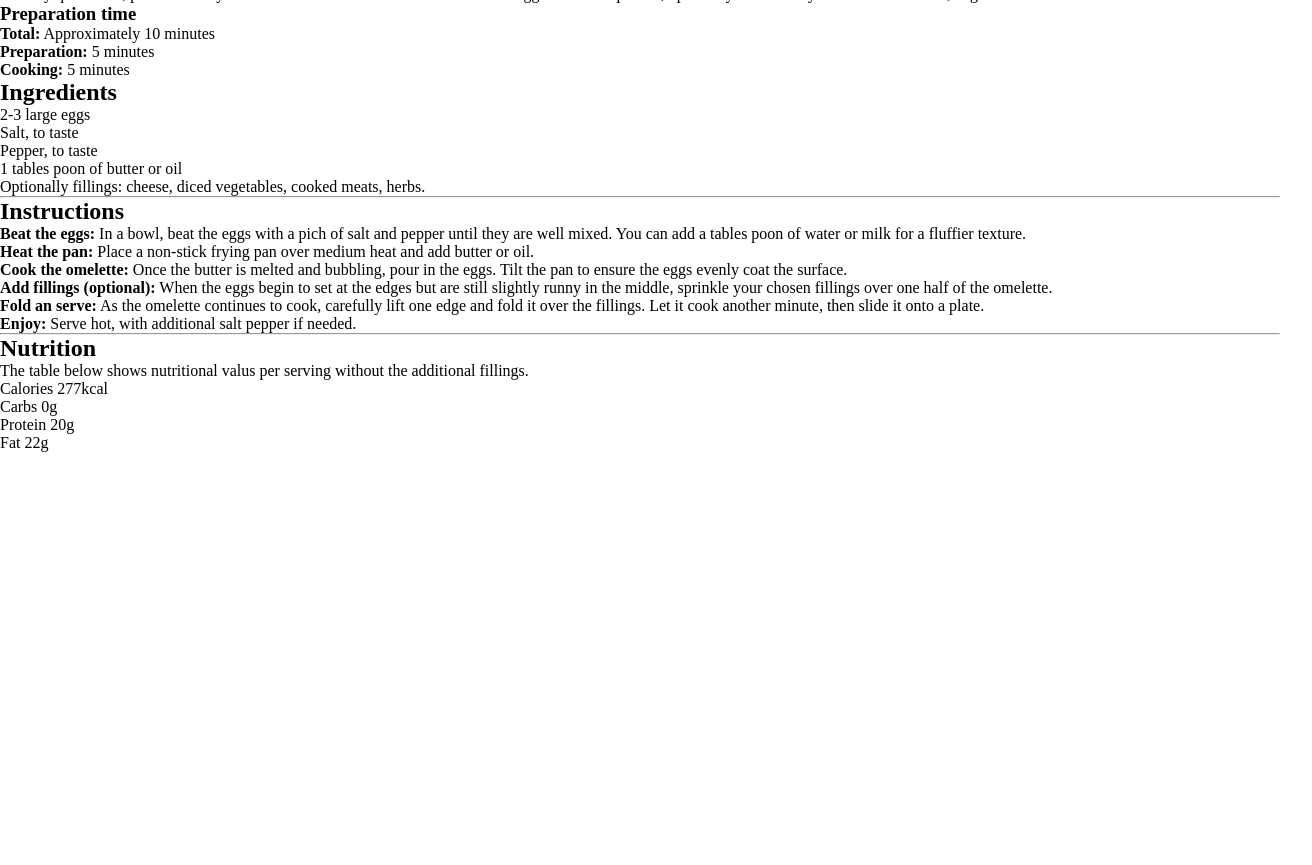
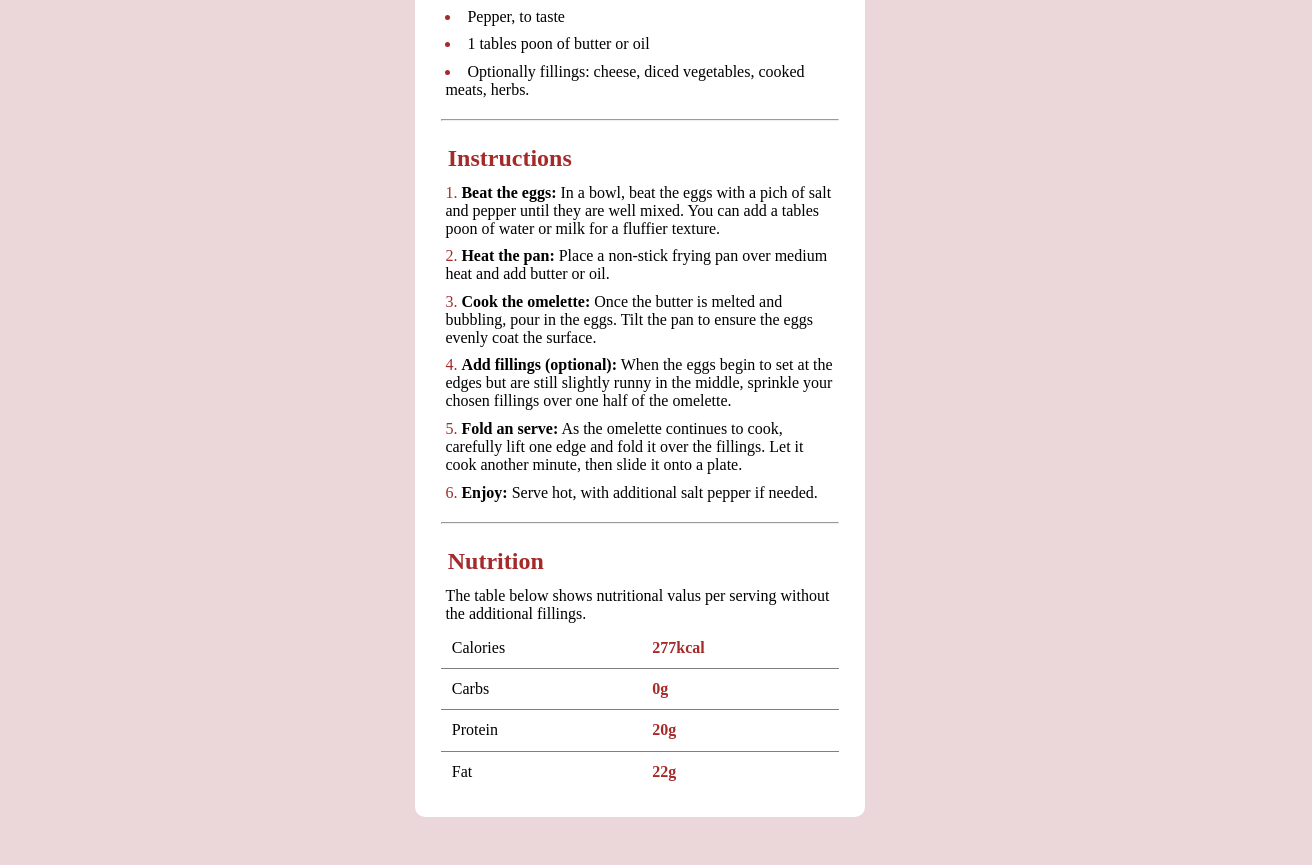
Before and after one commit to Claudina-Jose-Mario/recipe_page_main, a plain HTML site: page index.html in a window 1280 px wide. Shown: the part 656-1521 px from the top of the page, 1312 px wide, since content can reach past the window. Before the commit the page ends 1108 px from the top, so only its background shows below. Drawn offline with Linux system fonts and the light colour scheme.

Commit message:
Actualizações finais no projecto de Recipe Page Main

```diff
--- a/css/style.css
+++ b/css/style.css
@@ -3,3 +3,111 @@
     padding: 0;
     box-sizing: border-box;
 }
+
+body {
+    background-color: rgb(235, 214, 217);
+}
+
+.main {
+    background-color: white;
+    width: 450px;
+    margin: 3em auto;
+    border-radius: 10px;
+    padding: 1.6em;
+}
+
+h1 {
+    margin: 0.5em;
+}
+
+.div-preparation {
+    background-color: rgb(235, 187, 195);
+    margin: 0.5em auto 0.8em auto;
+    border-radius: 10px;
+    padding: 0.5em;
+}
+
+.preparation {
+    color: purple;
+}
+
+.list-one {
+    margin: 1em;
+}
+
+h2 {
+    color: brown;
+}
+
+.item::marker {
+    color: purple;
+}
+
+.list-item::marker {
+color: brown;
+}
+
+ hr {
+    margin: 1em 0 1em 0;
+ }
+
+ h2, li, p {
+    padding: 0.3em;
+ }
+
+.valor {
+    color: brown;
+    text-align: right;
+}
+
+table {
+    width: 100%;
+    border-collapse: collapse;
+
+}
+
+tr {
+    border-bottom: 1px solid gray;
+    border-collapse: collapse;
+}
+
+.valor {
+    display: inline-block;
+}
+
+span {
+    align-items: right;
+}
+
+.peso {
+    text-align: center;
+}
+
+.valor {
+    display: inline-block;
+}
+
+ul, ol {
+    list-style-position: inside;
+}
+
+img {
+    width: 100%;
+    border-radius: 10px;
+    display: block;
+
+}
+
+tr, td {
+    padding: 0.7em;
+}
+
+tr:last-child {
+    border-bottom: none;
+}
+
+.peso {
+    color: brown;
+    font-weight: bold;
+    text-align: left;
+}
--- a/index.html
+++ b/index.html
@@ -8,48 +8,62 @@
 </head>
 <body>
     <div class="main">
-        <img src="img/omelette.jpeg" alt="omelette">
+        <img src="img/omelette.jpeg" alt="omelette" width="200px">
         <h1>Simple Omelette Recipe</h1>
         <p>
             An easy quick dish, perfect for any meal. This classic omelette combines beaten eggs cooked to perfect, optionally filled with your choice of cheese, vegetables or meats.
         </p>
 
-        <div>
-            <h3>Preparation time</h3>
-            <ul>
-                <li><strong>Total:</strong> Approximately 10 minutes</li>
-                <li><strong>Preparation:</strong> 5 minutes</li>
-                <li><strong>Cooking:</strong> 5 minutes</li>
+        <div class="div-preparation">
+            <h3 class="preparation">Preparation time</h3>
+            <ul class="list-one">
+                <li class="item"><strong>Total:</strong> Approximately 10 minutes</li>
+                <li class="item"><strong>Preparation:</strong> 5 minutes</li>
+                <li class="item"><strong>Cooking:</strong> 5 minutes</li>
             </ul>
         </div>
 
         <h2>Ingredients</h2>
-        <ul>
-            <li>2-3 large eggs</li>
-            <li>Salt, to taste</li>
-            <li>Pepper, to taste</li>
-            <li>1 tables poon of butter or oil</li>
-            <li>Optionally fillings: cheese, diced vegetables, cooked meats, herbs.</li>
+        <ul class="list-two">
+            <li class="list-item">2-3 large eggs</li>
+            <li class="list-item">Salt, to taste</li>
+            <li class="list-item">Pepper, to taste</li>
+            <li class="list-item">1 tables poon of butter or oil</li>
+            <li class="list-item">Optionally fillings: cheese, diced vegetables, cooked meats, herbs.</li>
         </ul>
         <hr>
 
         <h2>Instructions</h2>
-        <ol>
-            <li><strong>Beat the eggs:</strong> In a bowl, beat the eggs with a pich of salt and pepper until they are well mixed. You can add a tables poon of water or milk for a fluffier texture.</li>
-            <li><strong>Heat the pan:</strong> Place a non-stick frying pan over medium heat and add butter or oil.</li>
-            <li><strong>Cook the omelette:</strong> Once the butter is melted and bubbling, pour in the eggs. Tilt the pan to ensure the eggs evenly coat the surface.</li>
-            <li><strong>Add fillings (optional):</strong> When the eggs begin to set at the edges but are still slightly runny in the middle, sprinkle your chosen fillings over one half of the omelette.</li>
-            <li><strong>Fold an serve:</strong> As the omelette continues to cook, carefully lift one edge and fold it over the fillings. Let it cook another minute, then slide it onto a plate.</li>
-            <li><strong>Enjoy:</strong> Serve hot, with additional salt pepper if needed.</li>
+        <ol class="list-three">
+            <li class="list-item"><strong>Beat the eggs:</strong> In a bowl, beat the eggs with a pich of salt and pepper until they are well mixed. You can add a tables poon of water or milk for a fluffier texture.</li>
+            <li class="list-item"><strong>Heat the pan:</strong> Place a non-stick frying pan over medium heat and add butter or oil.</li>
+            <li class="list-item"><strong>Cook the omelette:</strong> Once the butter is melted and bubbling, pour in the eggs. Tilt the pan to ensure the eggs evenly coat the surface.</li>
+            <li class="list-item"><strong>Add fillings (optional):</strong> When the eggs begin to set at the edges but are still slightly runny in the middle, sprinkle your chosen fillings over one half of the omelette.</li>
+            <li class="list-item"><strong>Fold an serve:</strong> As the omelette continues to cook, carefully lift one edge and fold it over the fillings. Let it cook another minute, then slide it onto a plate.</li>
+            <li class="list-item"><strong>Enjoy:</strong> Serve hot, with additional salt pepper if needed.</li>
         </ol>
         <hr>
 
         <h2>Nutrition</h2>
         <p>The table below shows nutritional valus per serving without the additional fillings.</p>
-        <p>Calories <span>277kcal</span></p>
-        <p>Carbs <span>0g</span></p>
-        <p>Protein <span>20g</span></p>
-        <p>Fat <span>22g</span></p>
+        <table>
+            <tr>
+                <td>Calories</td>
+                <td class="peso">277kcal</td>
+            </tr>
+            <tr>
+                <td>Carbs</td>
+                <td class="peso">0g</td>
+            </tr>
+            <tr>
+                <td>Protein</td>
+                <td class="peso">20g</td>
+            </tr>
+            <tr>
+                <td>Fat</td>
+                <td class="peso">22g</td>
+            </tr>
+        </table>
 
     </div>
 </body>
```
